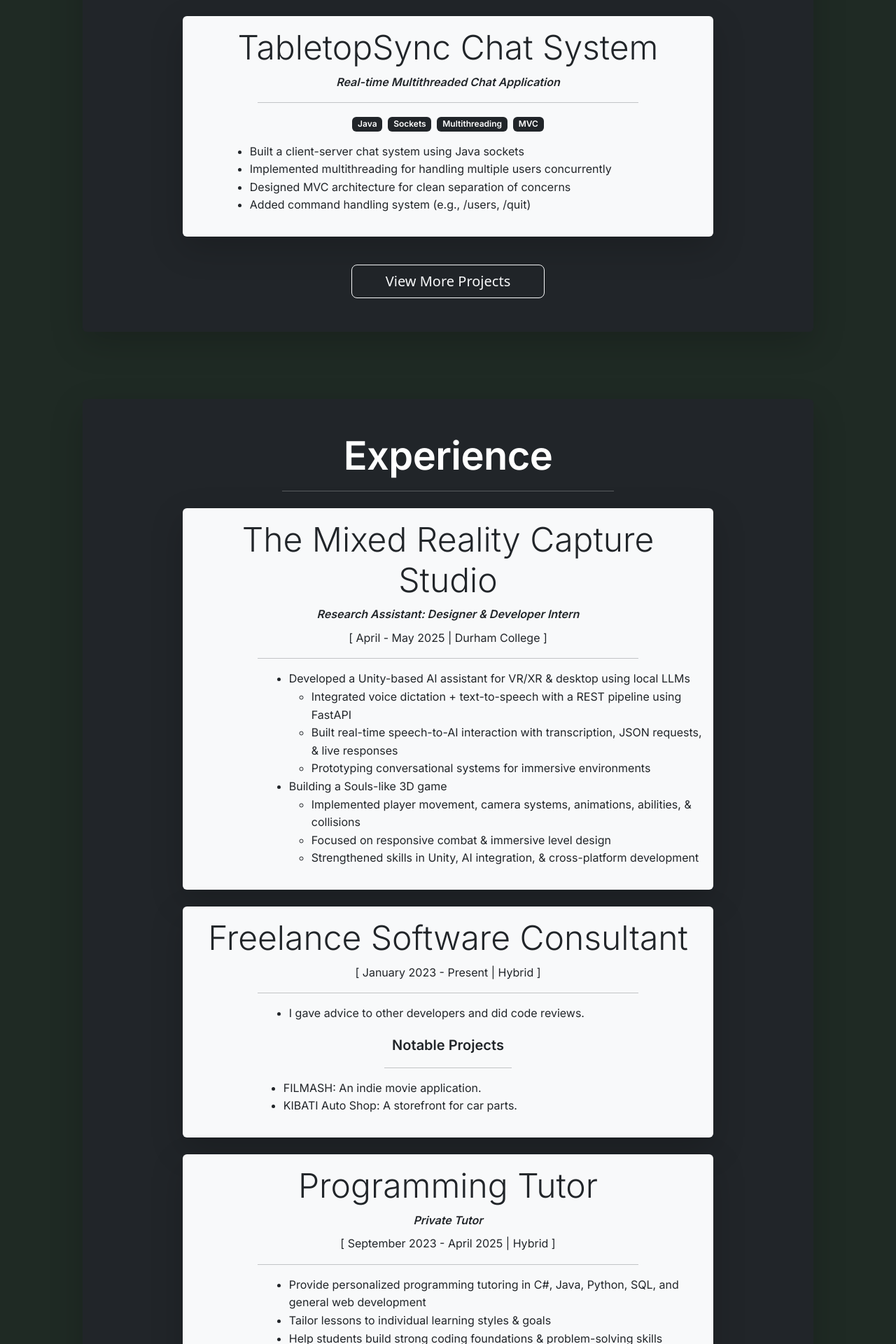
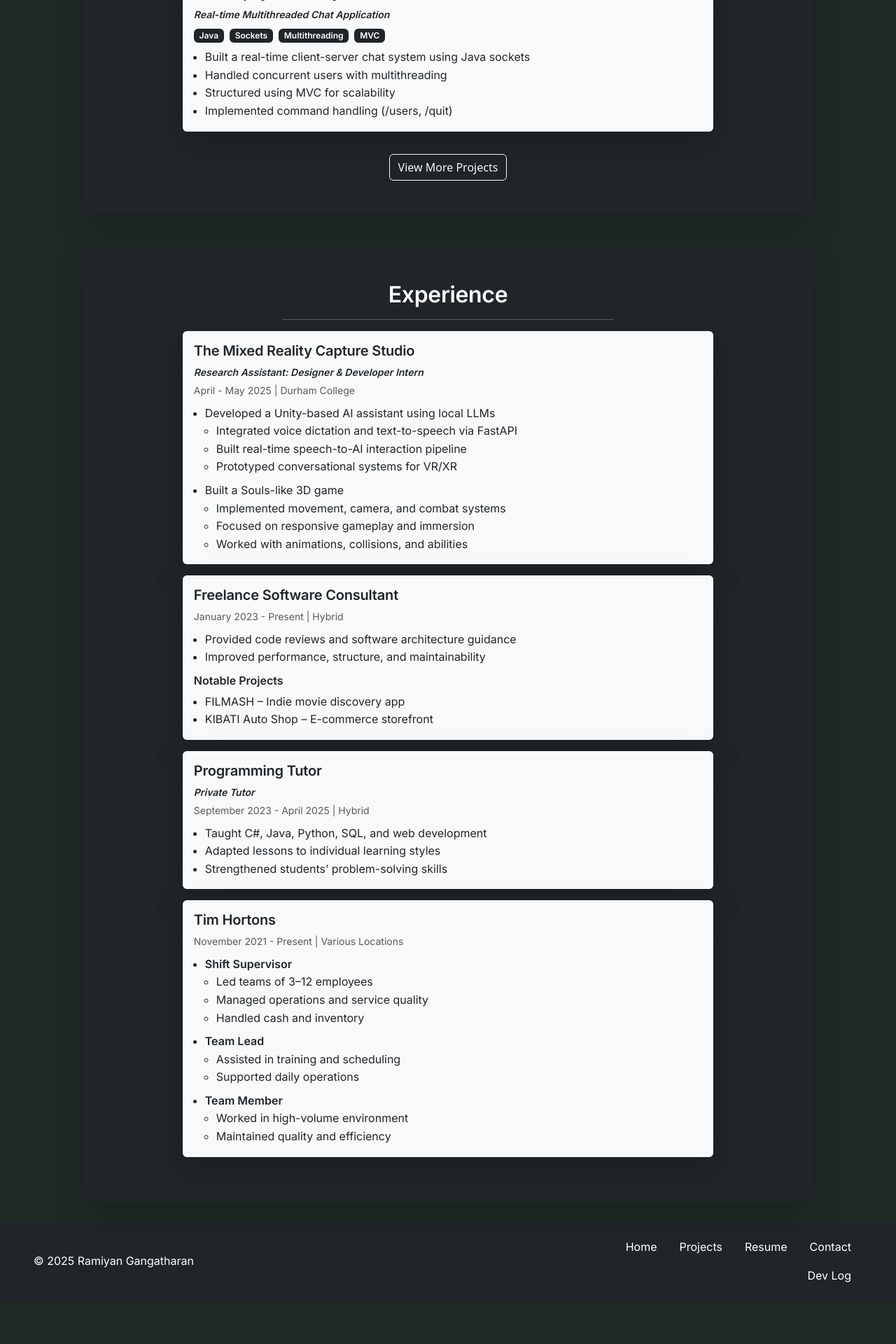
Before and after one commit to RamiyanGangatharan/Portfolio2025, a Next.js app in the folder client/: page / in a window 1280 px wide. Shown: the part 880-2800 px from the top of the page at 70% size. After the commit the page ends 2740 px from the top, so only its background shows below. Built offline with nearby package versions, Linux system fonts and the light colour scheme.

Commit message:
more mobile friendly pt 2

```diff
--- a/client/src/pages/index.js
+++ b/client/src/pages/index.js
@@ -52,134 +52,181 @@ export default function Home() {
         </div>
 
         {/* PROJECTS SECTION */}
-        <div className="text-white bg-dark shadow-lg border-0 p-5 mb-5 mt-5 rounded w-100">
-          <h2 className="display-4 fw-bold">Projects</h2>
+        <div className="text-white bg-dark shadow-lg border-0 p-4 p-md-5 mb-4 mt-4 rounded w-100">
+        <h2 className="fw-bold fs-2 fs-md-1">Projects</h2>
         <hr className="w-50 mx-auto opacity-25" />
 
-          <div className="card bg-light border-0 shadow-lg mb-4 mt-4">
-            <div className="card-body">
-              <p className="card-title text-dark display-5">TabletopSync Chat System</p>
-              <p className="card-text text-dark fw-bold fst-italic mb-2">
+        <div className="card bg-light border-0 shadow-lg mb-3 mt-3">
+          <div className="card-body text-start">
+
+            <h3 className="text-dark fw-bold fs-5 fs-md-3">
+              TabletopSync Chat System
+            </h3>
+
+            <p className="text-dark fw-semibold fst-italic small mb-2">
               Real-time Multithreaded Chat Application
             </p>
 
-              <hr className="w-75 mx-auto opacity-25" />
+            <div className="mb-2 d-flex flex-wrap gap-2">
+              <span className="badge bg-dark">Java</span>
+              <span className="badge bg-dark">Sockets</span>
+              <span className="badge bg-dark">Multithreading</span>
+              <span className="badge bg-dark">MVC</span>
+            </div>
 
-              <div className="mb-3">
-              <span className="badge bg-dark text-white me-2">Java</span>
-              <span className="badge bg-dark text-white me-2">Sockets</span>
-              <span className="badge bg-dark text-white me-2">Multithreading</span>
-              <span className="badge bg-dark text-white">MVC</span>
-            </div>
-              <ul className="text-start ms-5 text-dark">
-                <li>Built a client-server chat system using Java sockets</li>
-                <li>Implemented multithreading for handling multiple users concurrently</li>
-                <li>Designed MVC architecture for clean separation of concerns</li>
-                <li>Added command handling system (e.g., /users, /quit)</li>
+            <ul className="ps-3 text-dark mb-0">
+              <li>Built a real-time client-server chat system using Java sockets</li>
+              <li>Handled concurrent users with multithreading</li>
+              <li>Structured using MVC for scalability</li>
+              <li>Implemented command handling (/users, /quit)</li>
             </ul>
+
           </div>
         </div>
 
-          <button className="btn btn-outline-light btn-lg px-5 mt-3" onClick={() => window.location.href = "/projects"}>
+        <button className="btn btn-outline-light w-md-auto mt-3">
           View More Projects
         </button>
       </div>
 
-        <div className="text-white bg-dark shadow-lg border-0 p-5 mb-5 mt-5 rounded w-100">
-          <h2 className="display-4 fw-bold">Experience</h2>
+        <div className="text-white bg-dark shadow-lg border-0 p-4 p-md-5 mb-4 mt-4 rounded w-100">
+          <h2 className="fw-bold fs-2 fs-md-1">Experience</h2>
           <hr className="w-50 mx-auto opacity-25" />
 
-          <div className="card bg-light border-0 shadow-lg mb-4 mt-4">
-            <div className="card-body">
-              <p className="card-title text-dark display-5">The Mixed Reality Capture Studio</p>
-              <p className="card-text text-dark fw-bold fst-italic mb-2">Research Assistant: Designer &amp; Developer Intern</p>
-              <p className="card-text text-dark mb-2"> [ April - May 2025 | Durham College ]</p>
-              <hr className="w-75 mx-auto opacity-25" />
-              <div className="ms-2">
-                <ul className="text-start ms-5 text-dark">
-                  <li className="text-start ms-5 text-dark">Developed a Unity-based AI assistant for VR/XR &amp; desktop using local LLMs</li>
-                    <ul className="text-start ms-5 text-dark">
-                      <li>Integrated voice dictation + text-to-speech with a REST pipeline using FastAPI</li>
-                      <li>Built real-time speech-to-AI interaction with transcription, JSON requests, &amp; live responses</li>
-                      <li>Prototyping conversational systems for immersive environments</li>
+          {/* MRCS */}
+          <div className="card bg-light border-0 shadow-lg mb-3 mt-3">
+            <div className="card-body text-start">
+
+              <h3 className="text-dark fw-bold fs-5 fs-md-3">
+                The Mixed Reality Capture Studio
+              </h3>
+
+              <p className="text-dark fw-semibold fst-italic small mb-1">
+                Research Assistant: Designer & Developer Intern
+              </p>
+
+              <p className="text-muted small mb-2">
+                April - May 2025 | Durham College
+              </p>
+
+              <ul className="ps-3 text-dark mb-0">
+                <li>
+                  Developed a Unity-based AI assistant using local LLMs
+                  <ul className="ps-3">
+                    <li>Integrated voice dictation and text-to-speech via FastAPI</li>
+                    <li>Built real-time speech-to-AI interaction pipeline</li>
+                    <li>Prototyped conversational systems for VR/XR</li>
+                  </ul>
+                </li>
+
+                <li className="mt-2">
+                  Built a Souls-like 3D game
+                  <ul className="ps-3">
+                    <li>Implemented movement, camera, and combat systems</li>
+                    <li>Focused on responsive gameplay and immersion</li>
+                    <li>Worked with animations, collisions, and abilities</li>
+                  </ul>
+                </li>
               </ul>
 
-                  <li className="text-start ms-5 text-dark">Building a Souls-like 3D game</li>
-                  <ul className="text-start ms-5 text-dark">
-                    <li>Implemented player movement, camera systems, animations, abilities, &amp; collisions</li>
-                    <li>Focused on responsive combat &amp; immersive level design</li>
-                    <li>Strengthened skills in Unity, AI integration, &amp; cross-platform development</li>
-                  </ul>
-                </ul>
-              </div>
             </div>
           </div>
 
-          <div className="card bg-light border-0 shadow-lg mb-4 mt-4">
-            <div className="card-body">
-              <p className="card-title text-dark display-5">Freelance Software Consultant</p>
-              <p className="card-text text-dark mb-2">[ January 2023 - Present | Hybrid ]</p>
-              <hr className="w-75 mx-auto opacity-25" />
-              <div className="ms-2">
-                <ul className="text-start ms-5 text-dark">
-                  <li className="text-start ms-5 text-dark">I gave advice to other developers and did code reviews.</li>
+          {/* Freelance */}
+          <div className="card bg-light border-0 shadow-lg mb-3 mt-3">
+            <div className="card-body text-start">
+
+              <h3 className="text-dark fw-bold fs-5 fs-md-3">
+                Freelance Software Consultant
+              </h3>
+
+              <p className="text-muted small mb-2">
+                January 2023 - Present | Hybrid
+              </p>
+
+              <ul className="ps-3 text-dark mb-2">
+                <li>Provided code reviews and software architecture guidance</li>
+                <li>Improved performance, structure, and maintainability</li>
               </ul>
-              </div>
-              <p className="fw-bold lead">Notable Projects</p>
-              <hr className="w-25 mx-auto opacity-25"></hr>
-                  <ul className="text-start ms-5 text-dark">
-                    <li className="text-start ms-5 text-dark">FILMASH: An indie movie application.</li>
-                    <li className="text-start ms-5 text-dark">KIBATI Auto Shop: A storefront for car parts.</li>
+
+              <p className="fw-semibold text-dark mb-1">Notable Projects</p>
+              <ul className="ps-3 text-dark mb-0">
+                <li>FILMASH – Indie movie discovery app</li>
+                <li>KIBATI Auto Shop – E-commerce storefront</li>
               </ul>
+
             </div>
           </div>
 
+          {/* Tutor */}
+          <div className="card bg-light border-0 shadow-lg mb-3 mt-3">
+            <div className="card-body text-start">
 
-          <div className="card bg-light border-0 shadow-lg mb-4 mt-4">
-            <div className="card-body">
-              <p className="card-title text-dark display-5">Programming Tutor</p>
-              <p className="card-text text-dark fw-bold fst-italic mb-2">Private Tutor</p>
-              <p className="card-text text-dark mb-2"> [ September 2023 - April 2025 | Hybrid ]</p>
-              <hr className="w-75 mx-auto opacity-25" />
-              <div className="ms-2">
-                <ul className="text-start ms-5 text-dark">
-                  <li className="text-start ms-5 text-dark">Provide personalized programming tutoring in C#, Java, Python, SQL, and general web development</li>
-                  <li className="text-start ms-5 text-dark">Tailor lessons to individual learning styles &amp; goals</li>
-                  <li className="text-start ms-5 text-dark">Help students build strong coding foundations &amp; problem-solving skills</li>
+              <h3 className="text-dark fw-bold fs-5 fs-md-3">
+                Programming Tutor
+              </h3>
+
+              <p className="text-dark fw-semibold fst-italic small mb-1">
+                Private Tutor
+              </p>
+
+              <p className="text-muted small mb-2">
+                September 2023 - April 2025 | Hybrid
+              </p>
+
+              <ul className="ps-3 text-dark mb-0">
+                <li>Taught C#, Java, Python, SQL, and web development</li>
+                <li>Adapted lessons to individual learning styles</li>
+                <li>Strengthened students’ problem-solving skills</li>
               </ul>
-              </div>
+
             </div>
           </div>
 
-          <div className="card bg-light border-0 shadow-lg mb-4 mt-4">
-            <div className="card-body">
-              <p className="card-title text-dark display-5">Tim Hortons</p>
-              <p className="card-text text-dark mb-2"> [ November 2021 - Present | Various Locations ]</p>
-              <hr className="w-75 mx-auto opacity-25" />
-              <div className="ms-2">
-                <ul className="text-start ms-5 text-dark">
-                    <li className="text-start ms-5">Shift Supervisor</li>
-                      <ul className="text-start ms-5">
-                        <li>Lead teams of 3-12 employees in a fast-paced environment</li>
-                        <li>Ensure high-quality customer service &amp; efficient operations</li>
-                        <li>Handle cash management, inventory control, and staff</li>
+          {/* Tim Hortons */}
+          <div className="card bg-light border-0 shadow-lg mb-3 mt-3">
+            <div className="card-body text-start">
+
+              <h3 className="text-dark fw-bold fs-5 fs-md-3">
+                Tim Hortons
+              </h3>
+
+              <p className="text-muted small mb-2">
+                November 2021 - Present | Various Locations
+              </p>
+
+              <ul className="ps-3 text-dark mb-0">
+
+                <li>
+                  <strong>Shift Supervisor</strong>
+                  <ul className="ps-3">
+                    <li>Led teams of 3–12 employees</li>
+                    <li>Managed operations and service quality</li>
+                    <li>Handled cash and inventory</li>
                   </ul>
-                      <li className="text-start ms-5">Team Lead</li>
-                      <ul className="text-start ms-5">
-                        <li>Intermediary position where I was an apprentice to my manager.</li>
-                        <li>Assisted in training, scheduling, &amp; daily operations</li>
-                        <li>Gained leadership experience &amp; operational knowledge</li>
+                </li>
+
+                <li className="mt-2">
+                  <strong>Team Lead</strong>
+                  <ul className="ps-3">
+                    <li>Assisted in training and scheduling</li>
+                    <li>Supported daily operations</li>
                   </ul>
-                      <li className="text-start ms-5">Team Member/Counter Staff</li>
-                      <ul className="text-start ms-5">
-                        <li>Provided customer service in a high-volume setting</li>
-                        <li>Prepared food &amp; beverages while maintaining quality standards</li>
-                        <li>Collaborated with team members to ensure smooth operations</li>
+                </li>
+
+                <li className="mt-2">
+                  <strong>Team Member</strong>
+                  <ul className="ps-3">
+                    <li>Worked in high-volume environment</li>
+                    <li>Maintained quality and efficiency</li>
                   </ul>
+                </li>
+
               </ul>
+
             </div>
           </div>
-          </div>
+
         </div>
       </main>
       <Footer />
```
Lines whose indentation alone changed are shown as unchanged.
